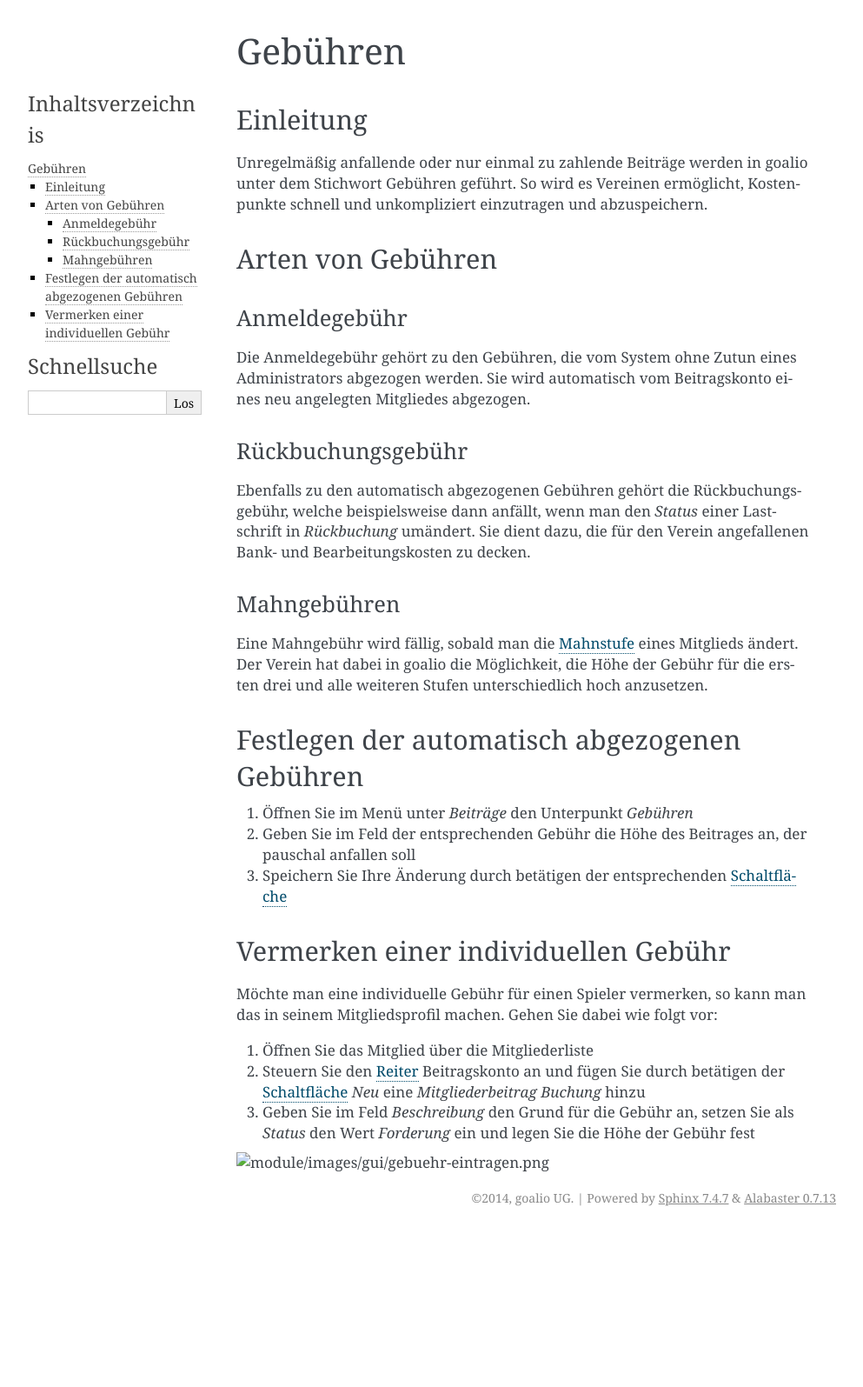
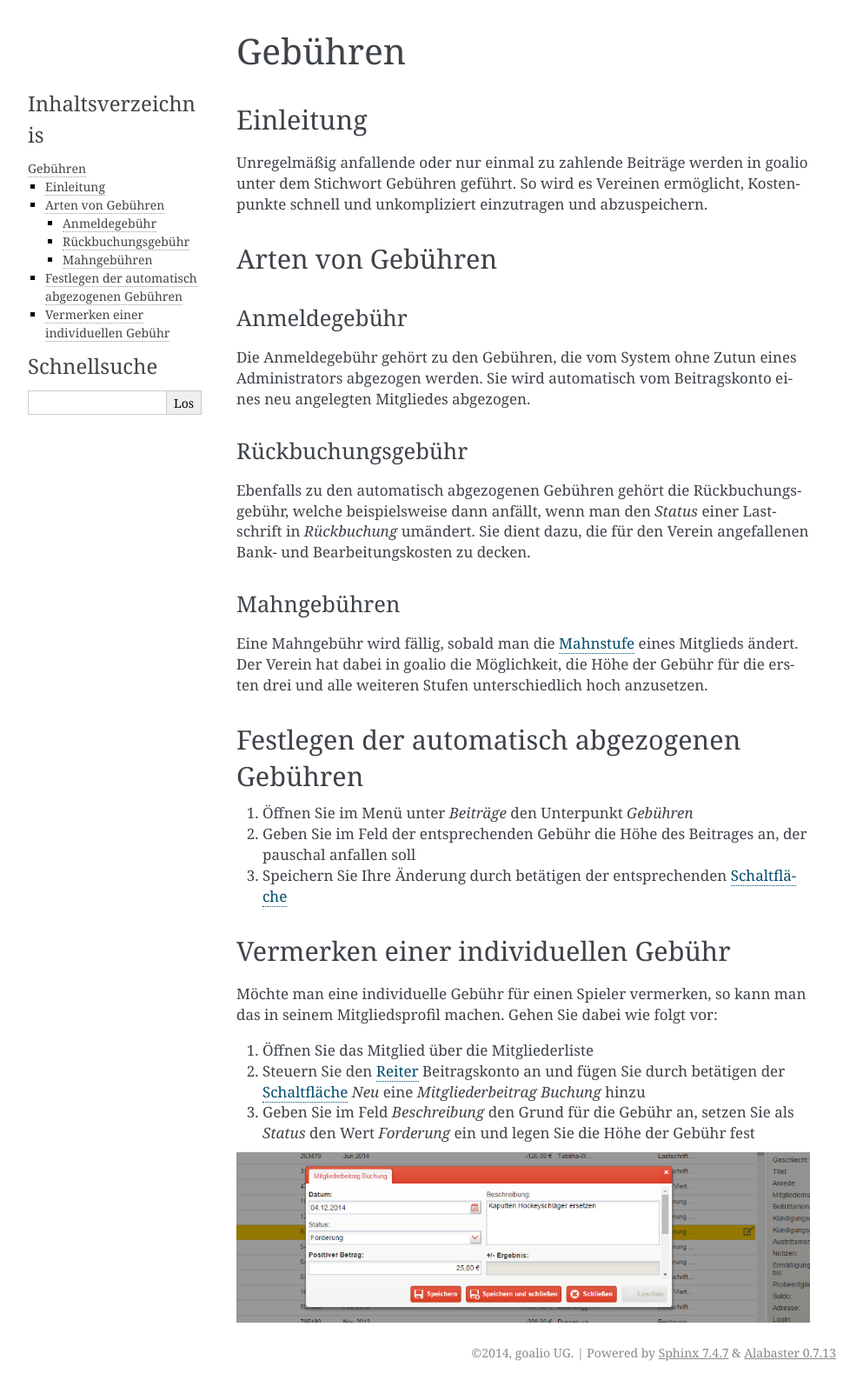
Before and after one commit to goalio/docs, a Sphinx documentation site: the page built from docs/module/finanzen/gebuehren.rst, in a window 1280 px wide. Shown: the whole page at 87% size, without its empty margins (148-1141 px from the left). Built offline with Sphinx 7.4.7, drawn with Linux system fonts in a browser that asks for light colours; formulas are drawn with MathJax 3; before the commit the page ends 1417 px from its top, so only the background shows below that.

Commit message:
Update gebuehren.rst

```diff
--- a/docs/module/finanzen/gebuehren.rst
+++ b/docs/module/finanzen/gebuehren.rst
@@ -44,7 +44,7 @@ Möchte man eine individuelle Gebühr für einen Spieler vermerken, so kann man
 
 3. Geben Sie im Feld *Beschreibung* den Grund für die Gebühr an, setzen Sie als *Status* den Wert *Forderung* ein und legen Sie die Höhe der Gebühr fest
 
-.. image:: ../images/gui/gebuehr-eintragen.png
+.. image:: ../../images/gui/gebuehr-eintragen.png
 
 .. _Mahnstufe: /de/latest/module/finanzen/mahnwesen.html
 .. _Fenster: /de/latest/erste-schritte/benutzeroberflaeche.html#fenster
```
